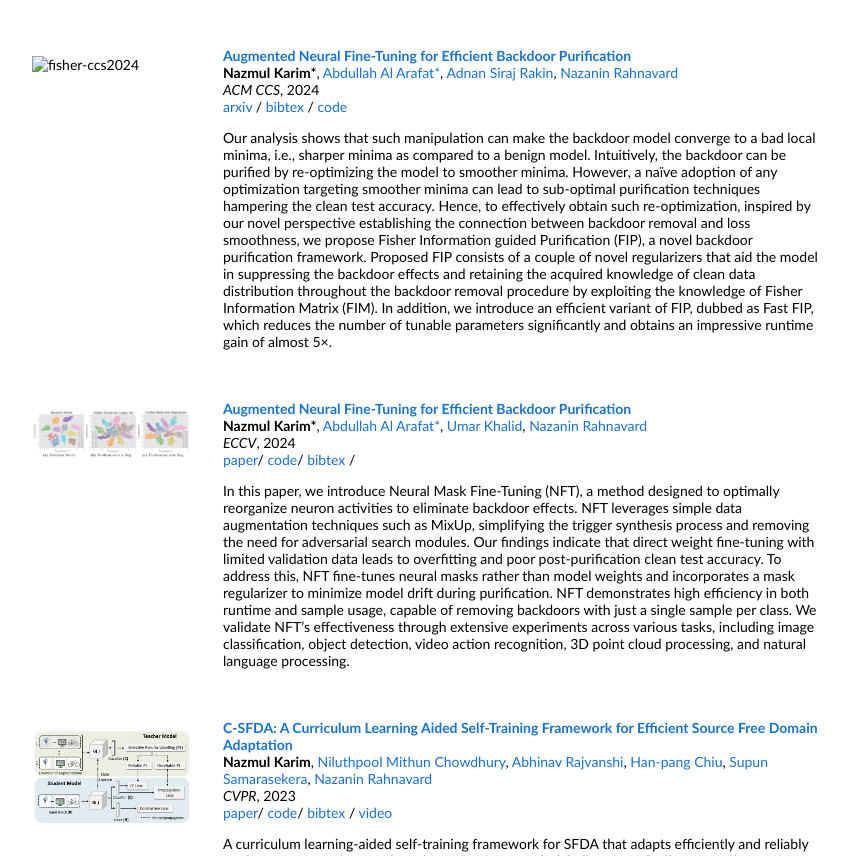
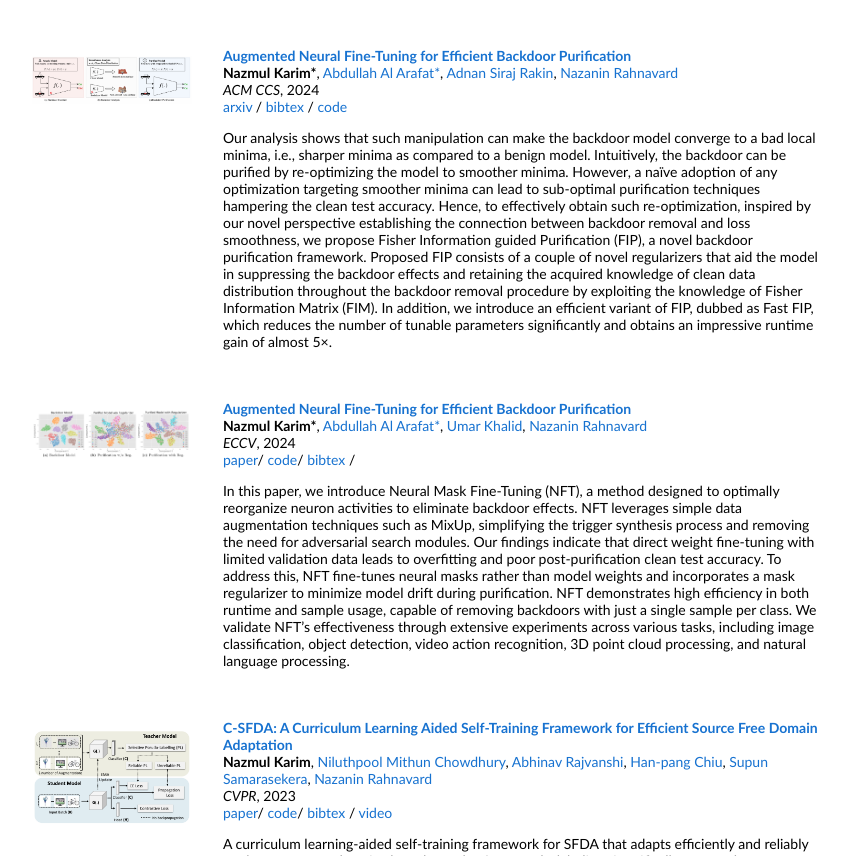
Before and after one commit to nazmul-karim170/nazmul-karim170.github.io, a plain HTML site: page index.html in a window 1280 px wide. Shown: the part 1171-2027 px from the top of the page, without its empty margins (218-1066 px from the left). Drawn offline with Linux system fonts and the light colour scheme.

Commit message:
Update index.html

```diff
--- a/index.html
+++ b/index.html
@@ -143,7 +143,7 @@
 
           <tr>
             <td style="padding:10px;width:25%;vertical-align:top">
-              <img src="images/Fisher_ccs2024.png" alt="fisher-ccs2024" width="160" style="border-style: none">
+              <img src="images/fisher_CCS.png" alt="fisher-ccs2024" width="160" style="border-style: none">
             </td>
             <td style="padding-bottom:35px;width:75%;vertical-align:middle">
               <a href="https://arxiv.org/pdf/2409.00863" id="MCG_journal">
```
